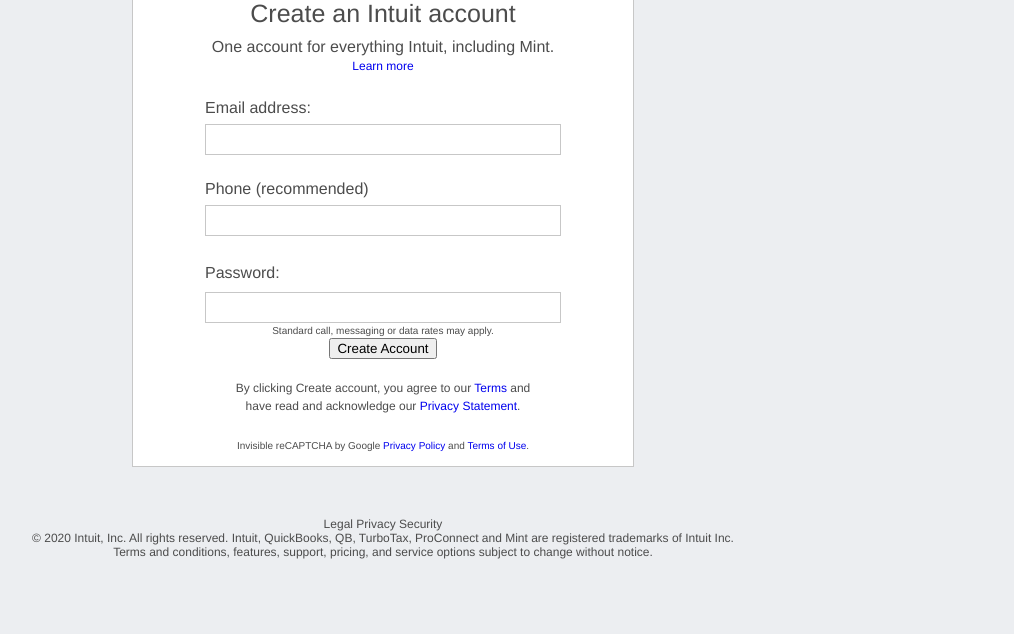
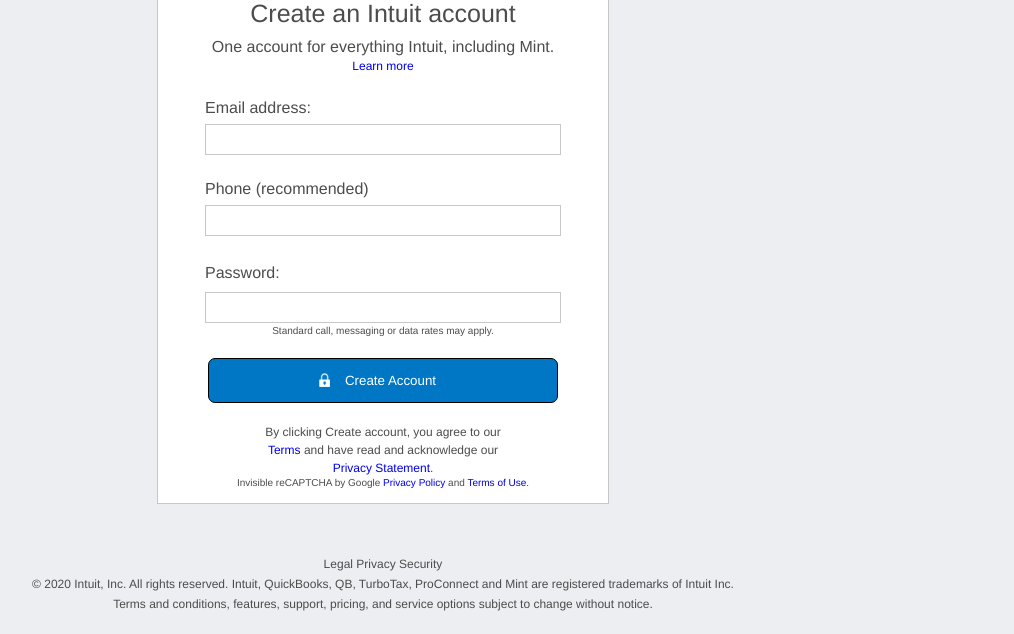
Before and after one commit to voscarmv/HTML_Forms, a plain HTML site: page index.html in a window 1280 px wide. Shown: the part 173-807 px from the top of the page, without its empty margins (257-1271 px from the left). Drawn offline with Linux system fonts and the light colour scheme.

Commit message:
Styled create button and styled footer.

```diff
--- a/index.html
+++ b/index.html
@@ -63,7 +63,7 @@
                 Standard call, messaging or data rates may apply.
               </section>
               <section class="form-submit">
-                <button>Create Account</button>
+                <button class="create-button">Create Account</button>
               </section>
             </div>
               <section class="form-privacy-statement">
--- a/style.css
+++ b/style.css
@@ -64,7 +64,7 @@ body{
 .article-container{
   border: 1px solid #C7C7C7;
   background-color: white;
-  max-width: 500px;
+  max-width: 450px;
   margin-bottom: 50px;
 }
 
@@ -82,6 +82,7 @@ body{
 
 .footer-container{
   background-color: #ECEEF1;
+  font-size: 12px;
   text-align: center;
 }
 
@@ -100,8 +101,6 @@ body{
     text-align:center;
     color: #4C4C4C;
   }
-.form-footer {
-}
 
 .forgot-password-link{
   text-align:right;
@@ -137,16 +136,31 @@ a{
   border: 1px solid black;
   border-radius: 7px;
 }
+
+.create-button{
+  background: #0077C5 url('./img/login_icon.png') no-repeat 95px center;
+  padding-left: 35px;
+  padding-right: 20px;
+  color: white;
+  border: 1px solid black;
+  border-radius: 7px;
+  width: 350px;
+  height: 45px;
+}
+
 .legal-privacy-security-links a{
   color: #4C4C4C;
 }
 footer{
   color: #4C4C4C;
-  font-size: 12px;
   margin-bottom: 20px;
+  line-height: 20px;
 }
 .form-footer{
   font-size: 10px;
-  padding-top: 25px;
   padding-bottom: 15px;
 }
+
+.form-submit{
+  margin-top: 20px;
+}
```
